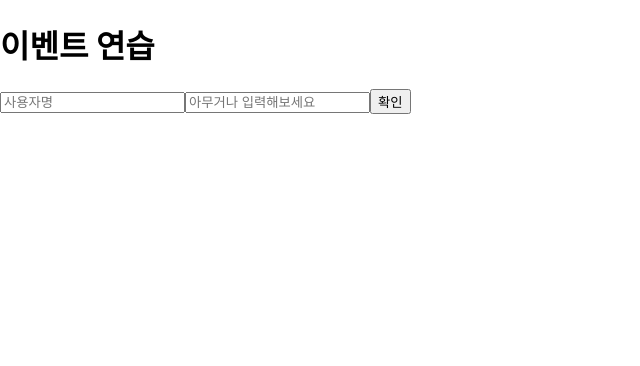
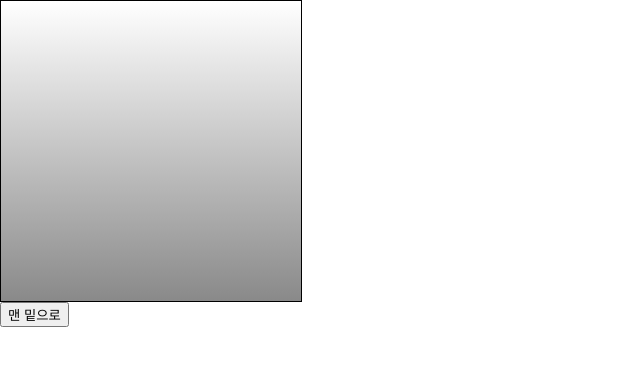
Before and after one commit to rambus2006/React_Study, a React (Create React App) app in the folder hello-react/: page / in a window 1280 px wide. Shown: the top 366 px of the page, without its empty margins (0-640 px from the left). Built offline with nearby package versions, Linux system fonts and the light colour scheme.

Commit message:
chp6 실습

```diff
--- a/hello-react/src/App.js
+++ b/hello-react/src/App.js
@@ -125,10 +125,21 @@
 //     return <div className="react">{name}</div>;
 //   }
 // }
-import EventPractice from "./EventPractice";
 
-const App = () => {
+// import ValidationSample from "./ValidationSample";
+import { Component } from "react";
+import ScrollBox from "./ScrollBox";
+class App extends Component {
   // return <MyComponent name='react'/>; 컴포넌트를 사용할 때 props값 지정하기
-  return <EventPractice />;
-};
+  render() {
+    return (
+      <div>
+        <ScrollBox ref={(ref) => (this.scrollBox = ref)} />
+        <button onClick={() => this.scrollBox.scrollToBottom()}>
+          맨 밑으로
+        </button>
+      </div>
+    );
+  }
+}
 export default App;
--- a/hello-react/src/EventPractice.js
+++ b/hello-react/src/EventPractice.js
@@ -54,14 +54,26 @@
 
 import { useState } from "react";
 const EventPractice = () => {
-  const [username, setUsername] = useState("");
-  const [message, setMessage] = useState("");
-  const onChangeUsername = (e) => setMessage(e.target.value);
-  const onChangeMessage = (e) => setMessage(e.target.value);
+  const [form, setForm] = useState({
+    username: "",
+    message: "",
+  });
+  const { username, message } = form;
+  //   const onChangeUsername = (e) => setMessage(e.target.value);
+  //   const onChangeMessage = (e) => setMessage(e.target.value);
+  const onChange = (e) => {
+    const nextForm = {
+      ...form,
+      [e.target.name]: e.target.value
+    };
+    setForm(nextForm);
+  };
   const onclick = () => {
     alert(username + ": " + message);
-    setUsername("");
-    setMessage("");
+    setForm({
+      username: "",
+      message: ""
+    });
   };
   const onKeyPress = (e) => {
     if (e.key === "Enter") {
@@ -76,14 +88,14 @@
         name="username"
         placeholder="사용자명"
         value={username}
-        onChange={onChangeUsername}
+        onChange={onChange}
       />
       <input
         type="text"
         name="message"
         placeholder="아무거나 입력해보세요"
         value={message}
-        onChange={onChangeMessage}
+        onChange={onChange}
         onKeyPress={onKeyPress}
       />
       <button onClick={onclick}>확인</button>
--- /dev/null
+++ b/hello-react/src/ScrollBox.js
@@ -0,0 +1,33 @@
+import { Component } from "react";
+
+class ScrollBox extends Component {
+  scrollToBottom = () => {
+    const { scrollHeight, clientHeight } = this.box;
+    this.box.scrollTop = scrollHeight - clientHeight;
+  };
+  render() {
+    const style = {
+      border: "1px solid black",
+      height: "300px",
+      width: "300px",
+      overflow: "auto",
+      position: "relative",
+    };
+    const innerStyle = {
+      width: "100%",
+      height: "650px",
+      background: "linear-gradient(white,black)",
+    };
+    return (
+      <div
+        style={style}
+        ref={(ref) => {
+          this.box = ref;
+        }}
+      >
+        <div style={innerStyle}></div>
+      </div>
+    );
+  }
+}
+export default ScrollBox;
--- /dev/null
+++ b/hello-react/src/ValidationSample.css
@@ -0,0 +1,6 @@
+.success{
+    background-color: lightgreen;
+}
+.failure{
+    background-color: lightcoral;
+}
--- /dev/null
+++ b/hello-react/src/ValidationSample.js
@@ -0,0 +1,45 @@
+import { Component } from "react";
+import "./ValidationSample.css";
+
+class ValidationSample extends Component {
+  state = {
+    password: "",
+    clicked: false,
+    validated: false,
+  };
+
+  handleChange = (e) => {
+    this.setState({
+      password: e.target.value,
+    });
+  };
+
+  handleButtonClick = () => {
+    this.setState({
+      clicked: true,
+      validated: this.state.password === "0000",
+    });
+    this.input.focus();
+  };
+  render() {
+    return (
+      <div>
+        <input
+          ref={(ref) => (this.input = ref)}
+          type="password"
+          value={this.state.password}
+          onChange={this.handleChange}
+          className={
+            this.state.clicked
+              ? this.state.validated
+                ? "success"
+                : "failure"
+              : ""
+          }
+        />
+        <button onClick={this.handleButtonClick}>검증하기</button>
+      </div>
+    );
+  }
+}
+export default ValidationSample;
```
Also changed, not shown: hello-react/src/IterationSample.js (added, +11 -0 lines), hello-react/src/ValidationSample copy.js (added, +41 -0 lines), hello-react/src/MemoryRouter.js (added).
